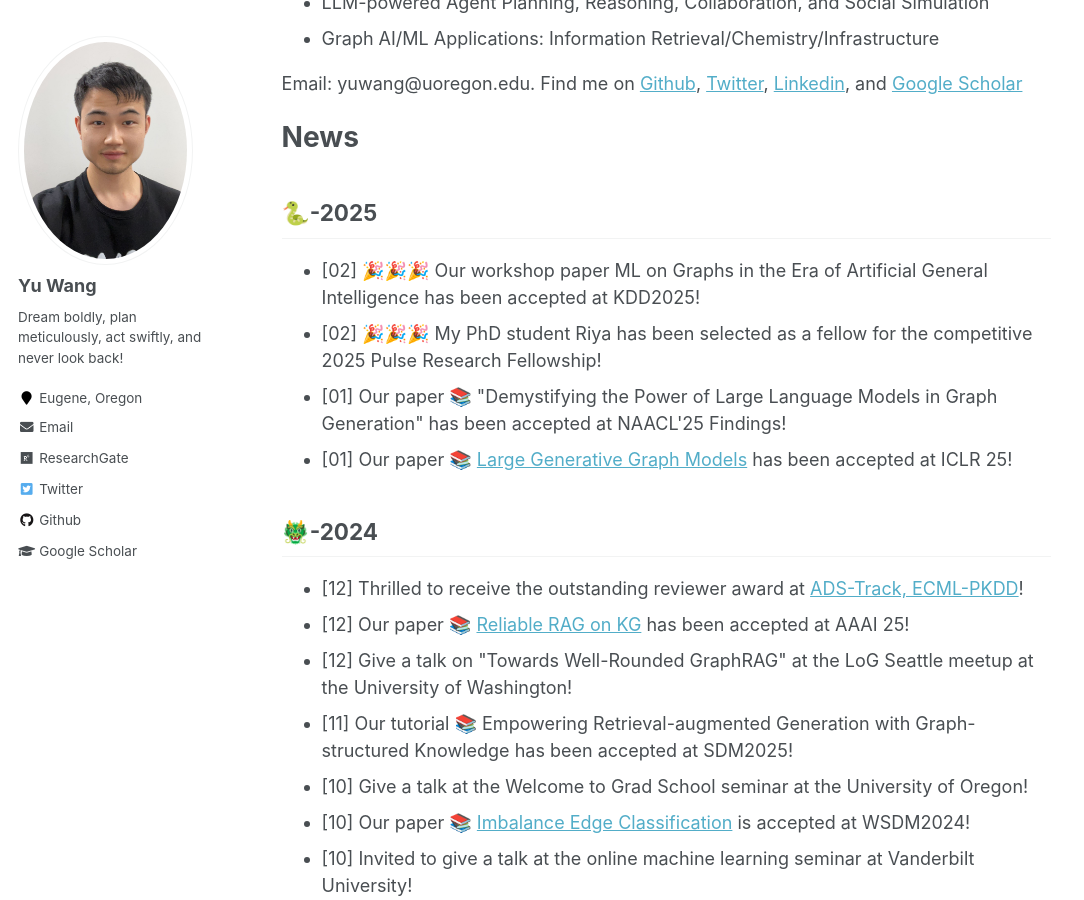
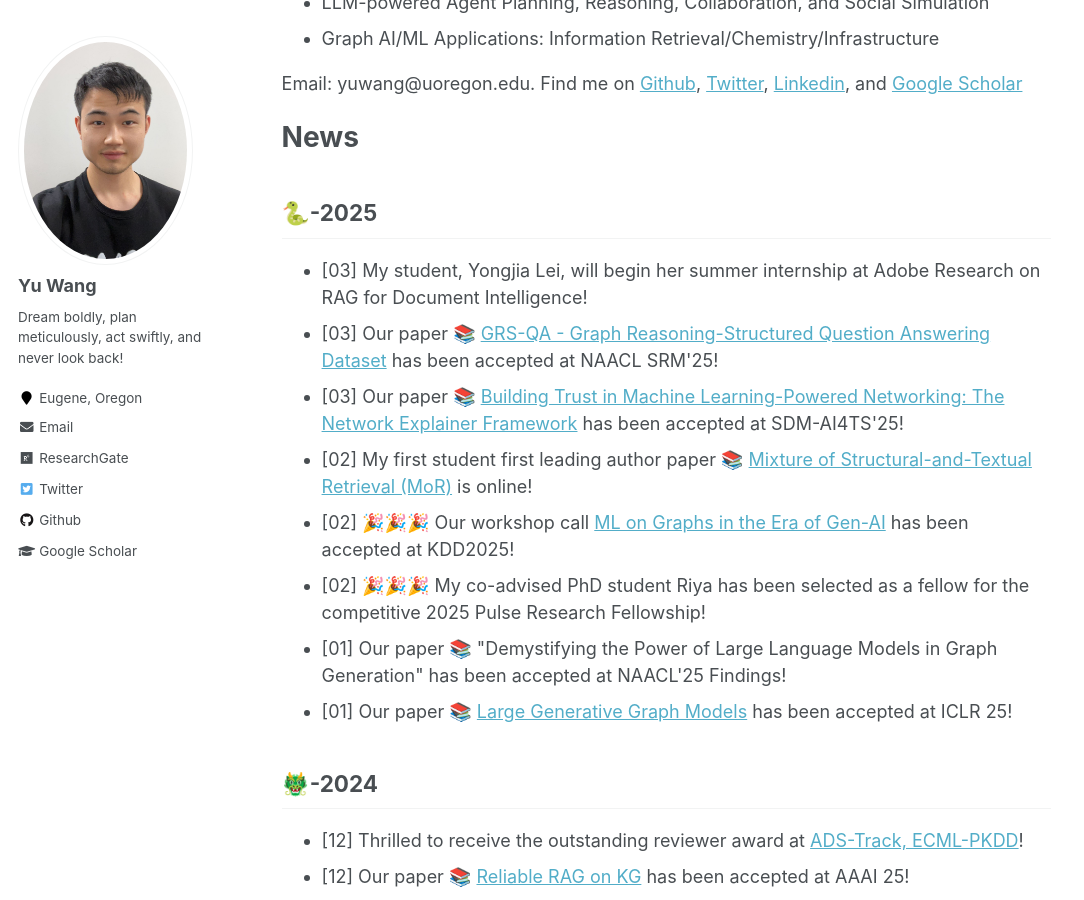
Before and after one commit to yuwang0103/yuwang0103.github.io, a Jekyll site: the page built from _pages/about.md, in a window 1280 px wide and 900 px high, scrolled down 680 px. Shown: the whole window, without its empty margins (0-1084 px from the left). Built offline with Jekyll 4.4.1, drawn with Linux system fonts in a browser that asks for light colours.

Commit message:
Update about.md

```diff
--- a/_pages/about.md
+++ b/_pages/about.md
@@ -33,8 +33,12 @@ News
 🐍-2025
 -----
 <ul>
-<li>[02] 🎉🎉🎉 Our workshop paper ML on Graphs in the Era of Artificial General Intelligence has been accepted at KDD2025!</li>
-<li>[02] 🎉🎉🎉 My PhD student Riya has been selected as a fellow for the competitive 2025 Pulse Research Fellowship!</li>
+<li>[03] My student, Yongjia Lei, will begin her summer internship at Adobe Research on RAG for Document Intelligence!</li>
+<li>[03] Our paper 📚 <a href=''>GRS-QA - Graph Reasoning-Structured Question Answering Dataset</a> has been accepted at NAACL SRM'25!</li>
+<li>[03] Our paper 📚 <a href=''>Building Trust in Machine Learning-Powered Networking: The Network Explainer Framework</a> has been accepted at SDM-AI4TS'25!</li>
+<li>[02] My first student first leading author paper 📚 <a href='https://arxiv.org/abs/2502.20317'>Mixture of Structural-and-Textual Retrieval (MoR)</a> is online!</li>
+<li>[02] 🎉🎉🎉 Our workshop call <a href='https://mlgraphworkshop.github.io/'>ML on Graphs in the Era of Gen-AI</a> has been accepted at KDD2025!</li>
+<li>[02] 🎉🎉🎉 My co-advised PhD student Riya has been selected as a fellow for the competitive 2025 Pulse Research Fellowship!</li>
 <li>[01] Our paper 📚 "Demystifying the Power of Large Language Models in Graph Generation" has been accepted at NAACL'25 Findings!</li>
 <li>[01] Our paper 📚 <a href='https://arxiv.org/abs/2406.05109'>Large Generative Graph Models</a> has been accepted at ICLR 25!</li>
 </ul>
```
